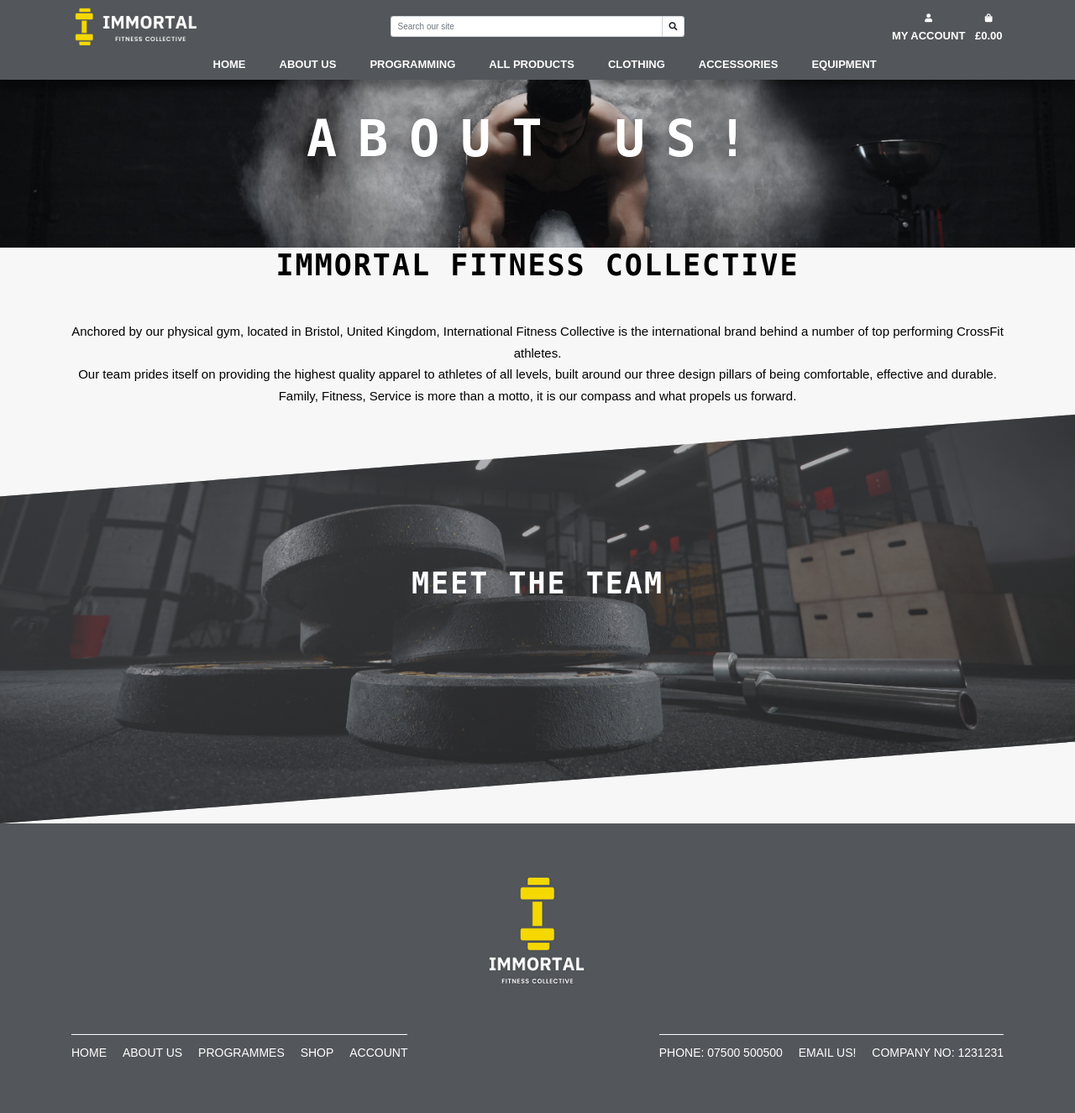
After one commit to RussOakham/Immortal-Fitness-Collective, a Django app: page /about_us/ in a window 1280 px wide. The commit adds this page. Shown: the whole page at 84% size. Run offline with Django 3.2, Linux system fonts and the light colour scheme; parts of the project's set-up code (start-up, migrations or seed data) failed here and were passed over; some libraries are stand-ins or nearby versions.

Commit message:
About Us - Template, View, URL -  Added basic about us template, added about us View and URL

```diff
--- /dev/null
+++ b/home/templates/home/about-us.html
@@ -0,0 +1,71 @@
+{% extends "base.html" %}
+{% load static %}]
+
+{% block page_header %}
+
+<div class="container header-container">
+    <div class="row">
+        <div class="col">
+
+        </div>
+    </div>
+</div>
+
+{% endblock %}
+
+
+{% block content %}
+
+
+<!-- Hero Banner -->
+<section class="hero-banner hero-banner--about-us">
+    <div class="row">
+        <div class="hero-banner__text-box abs-center text-center">
+            <h1 class="heading-primary margin-bottom-big">
+                <span class="heading-primary--main">About Us!</span>
+            </h1>
+        </div>
+    </div>
+</section>
+
+<!-- About Us -->
+<section class="section-about-us-headline container">
+    <div class="text-center margin-bottom-med">
+        <h2 class="heading-secondary">
+            Immortal Fitness Collective
+        </h2>
+    </div>
+
+    <div class="row">
+        <div class="text-center">
+            <p class="paragraph">
+               Anchored by our physical gym, located in Bristol, United Kingdom, International Fitness Collective is the international brand behind a number of top performing CrossFit athletes.
+               <br>
+               Our team prides itself on providing the highest quality apparel to athletes of all levels, built around our three design pillars of being comfortable, effective and durable.
+               <br>
+               Family, Fitness, Service is more than a motto, it is our compass and what propels us forward.
+            </p>
+        </div>
+    </div>
+</section>
+
+<section class="section-programmes">
+    <div class="container">
+        <div class="text-center margin-bottom-med">
+            <h2 class="heading-secondary font-white">
+                Meet the Team
+            </h2>
+        </div>
+    </div>
+
+    <div class="container">
+        <div class="row">
+            <div class="col-12 margin-bottom-med">
+
+            </div>
+        </div>
+    </div>
+
+</section>
+
+{% endblock %}
--- a/home/urls.py
+++ b/home/urls.py
@@ -4,4 +4,5 @@ from . import views
 
 urlpatterns = [
     path('', views.index, name='home'),
+    path('about_us/', views.about_us, name='about_us'),
 ]
--- a/home/views.py
+++ b/home/views.py
@@ -5,4 +5,12 @@ from django.shortcuts import render
 def index(request):
     """ A view to return the index page """
 
-    return render(request, 'home/index.html')
+    template = 'home/index.html'
+    return render(request, template)
+
+
+def about_us(request):
+    """ A view to return the about us page """
+
+    template = 'home/about-us.html'
+    return render(request, template)
--- a/static/css/base.css
+++ b/static/css/base.css
@@ -793,6 +793,19 @@ p {
   border-bottom: 1px solid var(--colour-grey-light-2);
 }
 
+/* ----------------  About Us - Hero Banner   ------------ */
+
+.hero-banner {
+  background-size: cover;
+  background-position: center center;
+  position: relative;
+}
+
+.hero-banner--about-us {
+  height: 25vh;
+  background-image: url("../../media/crossfit-banner-large-compressed.jpg");
+}
+
 /* ----------------  Product Catalogue Pages   ------------ */
 .product-card {
   position: relative;
--- a/templates/base.html
+++ b/templates/base.html
@@ -235,7 +235,7 @@
                       <a href="{% url 'home' %}" class="footer__link">Home</a>
                   </li>
                   <li class="footer__item">
-                      <a href="#" class="footer__link">About Us</a>
+                      <a href="{% url 'about_us' %}" class="footer__link">About Us</a>
                   </li>
                   <li class="footer__item">
                       <a href="{% url 'all_workouts' %}?category=everyday_athlete_programme" class="footer__link">Programmes</a>
--- a/templates/includes/main-nav.html
+++ b/templates/includes/main-nav.html
@@ -6,7 +6,8 @@
             </a>
         </li>
         <li class="nav-item">
-            <a class="logo-font font-weight-bold nav-link text-black mr-5" href="#" id="about-us-link">About Us</a>
+            <a class="logo-font font-weight-bold nav-link text-black mr-5"
+                href="{% url 'about_us' %}" id="about-us-link">About Us</a>
         </li>
 
         <li class="nav-item dropdown">
```
